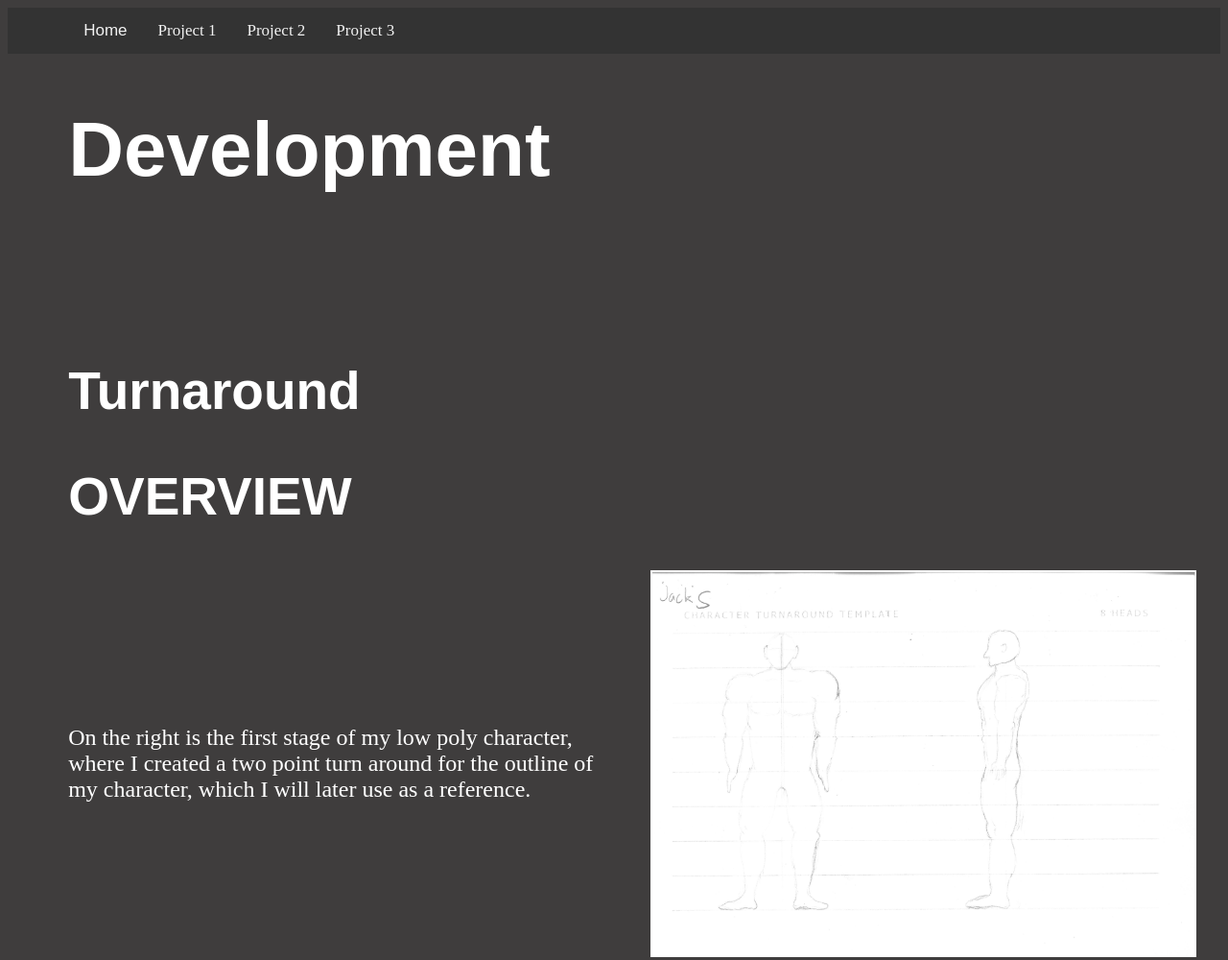
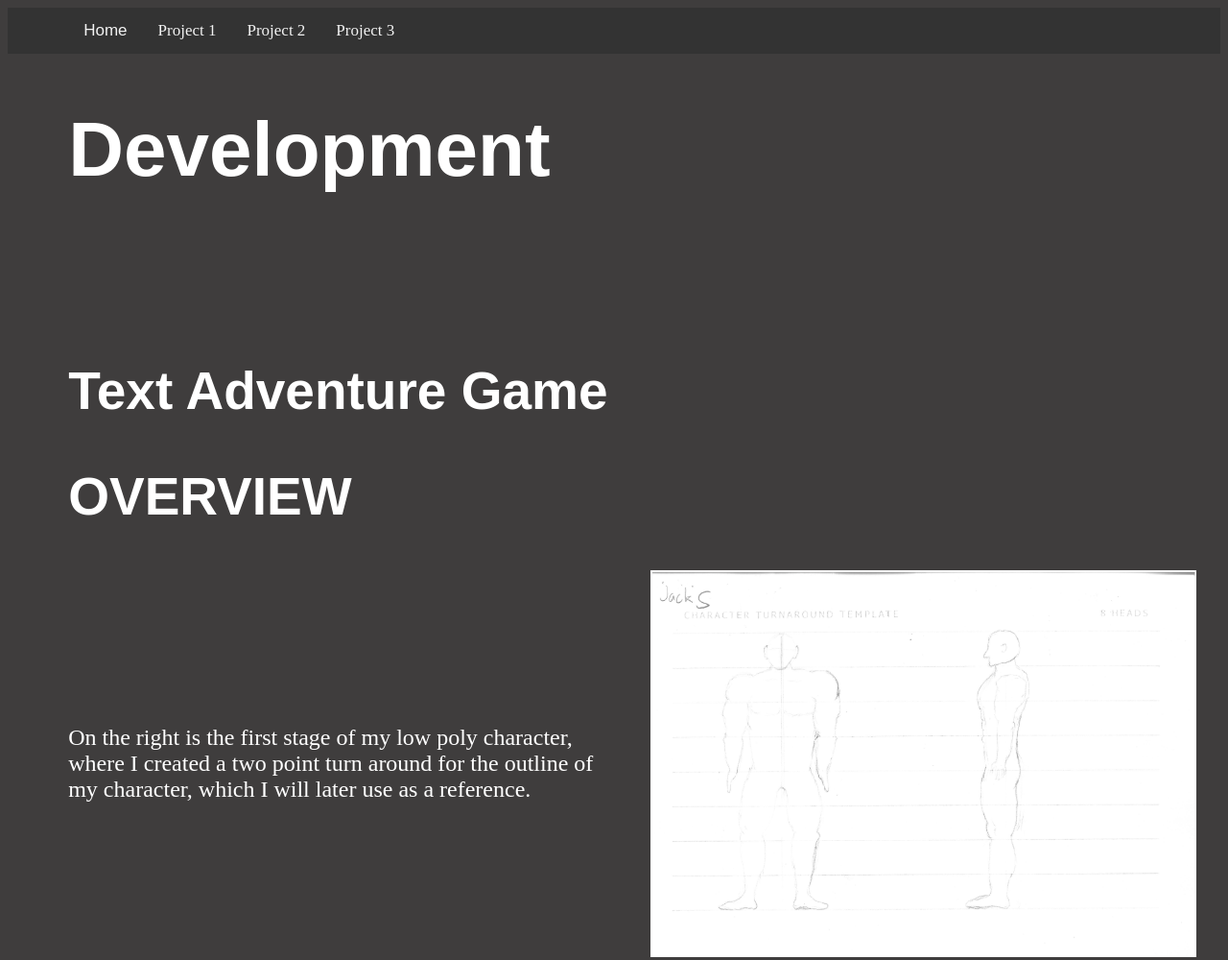
Before and after one commit to JackWSCW/Year-11-Portfolio, a plain HTML site: page development2.html in a window 1280 px wide. Shown: the top 1000 px of the page at 96% size. Drawn offline with Linux system fonts and the light colour scheme.

Commit message:
title change

```diff
--- a/development2.html
+++ b/development2.html
@@ -16,7 +16,7 @@
 
 <h1 class="lefttext">Development</h1>
 
-<h2 class="lefttext">Turnaround</h2>
+<h2 class="lefttext">Text Adventure Game</h2>
 
 <h2 class="lefttext">OVERVIEW</h2>
 
```
